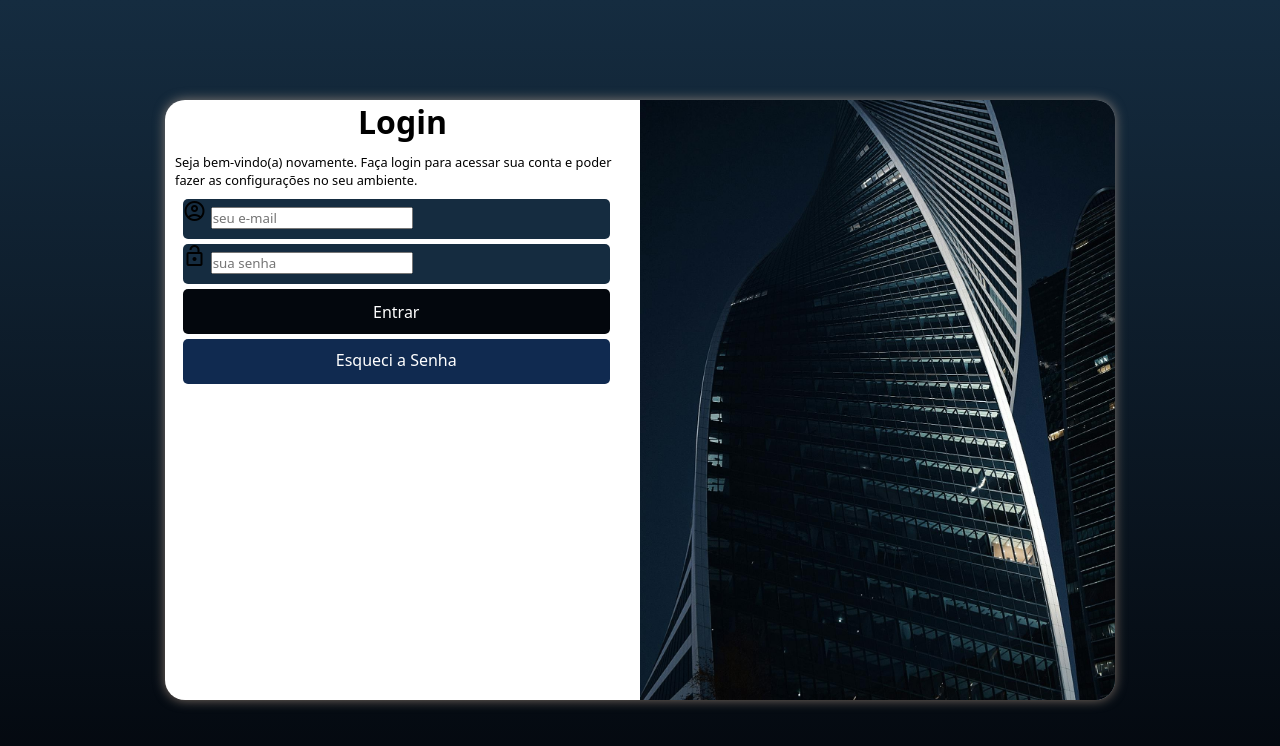
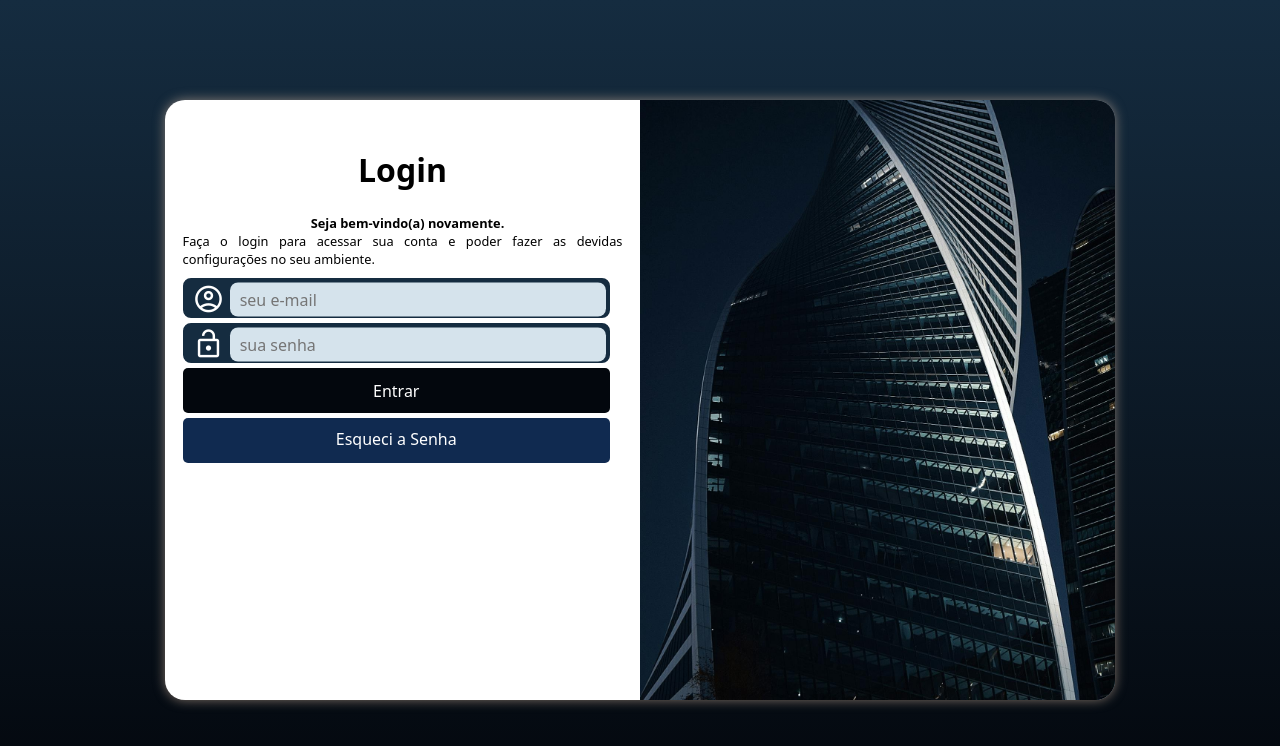
Before and after one commit to kevyngabriel/projeto-login, a plain HTML site: page index.html in a window 1280 px wide. Drawn offline with nearby package versions, Linux system fonts and the light colour scheme.

Commit message:
Projeto Finalizado

```diff
--- a/estilos/mediaquery.css
+++ b/estilos/mediaquery.css
@@ -20,6 +20,8 @@
     float: right;
     width: 70%;
   }
+
+  div#formulário > h1
 }
 
 @media screen and (min-width: 992px) {
--- a/estilos/style.css
+++ b/estilos/style.css
@@ -35,7 +35,6 @@ section#login {
   position: absolute;
   top: 50%;
   left: 50%;
-  transform: translate(-50%, -50%);
   overflow: hidden;
 
   background-color: white;
@@ -44,6 +43,7 @@ section#login {
   border-radius: 20px;
   box-shadow: 0px 0px 12px #d9bca394;
 
+  transform: translate(-50%, -50%);
   transition: width 0.3s, heigth 0.3s;
   transition-timing-function: ease;
 }
@@ -63,28 +63,67 @@ section#login > div#formulário {
   margin: 10px;
 }
 
+div#formulario {
+  margin-top: 5%;
+}
+
 div#formulario > h1 {
   text-align: center;
-  margin-bottom: 10px;
+  margin-bottom: 5%;
   font-size: 2em;
 }
 
 div#formulario > p {
   font-size: 0.8em;
-  margin: 10px;
+}
+
+div#formulario > p#p1 {
+  margin: 0px 0px 0px 10px;
+  text-align: center;
+}
+
+div#formulario > p#p2 {
+  margin: 0px 17.5px 10px 17.5px;
+  text-align: justify;
 }
 
 form > div.campo {
   background-color: #152c40;
+  border: solid #152c40;
   display: block;
   width: 90%;
   height: 40px;
   margin: 5px 0px 5px 17.5px;
-  border-radius: 5px;
+  border-radius: 8px;
 }
 
 div.campo > label {
   display: none;
+}
+
+div.campo > span {
+  color: white;
+  /*background-color: black;*/
+  font-size: 2em;
+  width: 35px;
+  padding: 2px;
+  margin: 0px 0px 0px 5px;
+}
+
+div.campo > input {
+  background-color: #d5e3ec;
+  font-size: 1em;
+  width: calc(100% - 45px);
+  height: 100%;
+  border: 0px;
+  border-radius: 8px;
+  padding: 4px;
+  padding-left: 10px;
+  transform: translateY(-9.5px);
+}
+
+div.campo > input:focus-within {
+  background-color: white;
 }
 
 form > input[type="submit"] {
--- a/index.html
+++ b/index.html
@@ -19,9 +19,10 @@
         </div>
         <div id="formulario">
           <h1>Login</h1>
-          <p>
-            Seja bem-vindo(a) novamente. Faça login para acessar sua conta e
-            poder fazer as configurações no seu ambiente.
+          <p id="p1"><b>Seja bem-vindo(a) novamente.</b></p>
+          <p id="p2">
+            Faça o login para acessar sua conta e poder fazer as devidas
+            configurações no seu ambiente.
           </p>
           <form action="login.php" method="post" autocomplete="on">
             <div class="campo">
```
